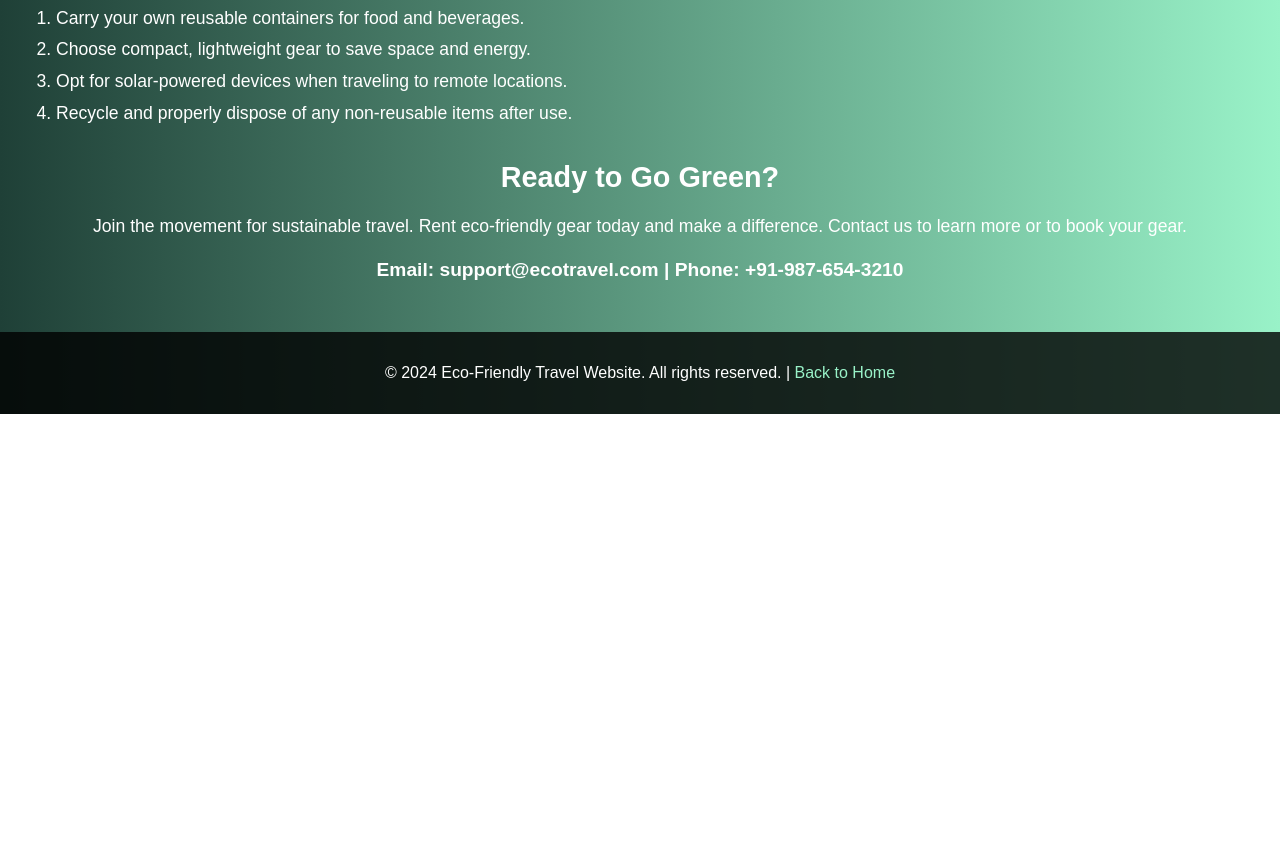
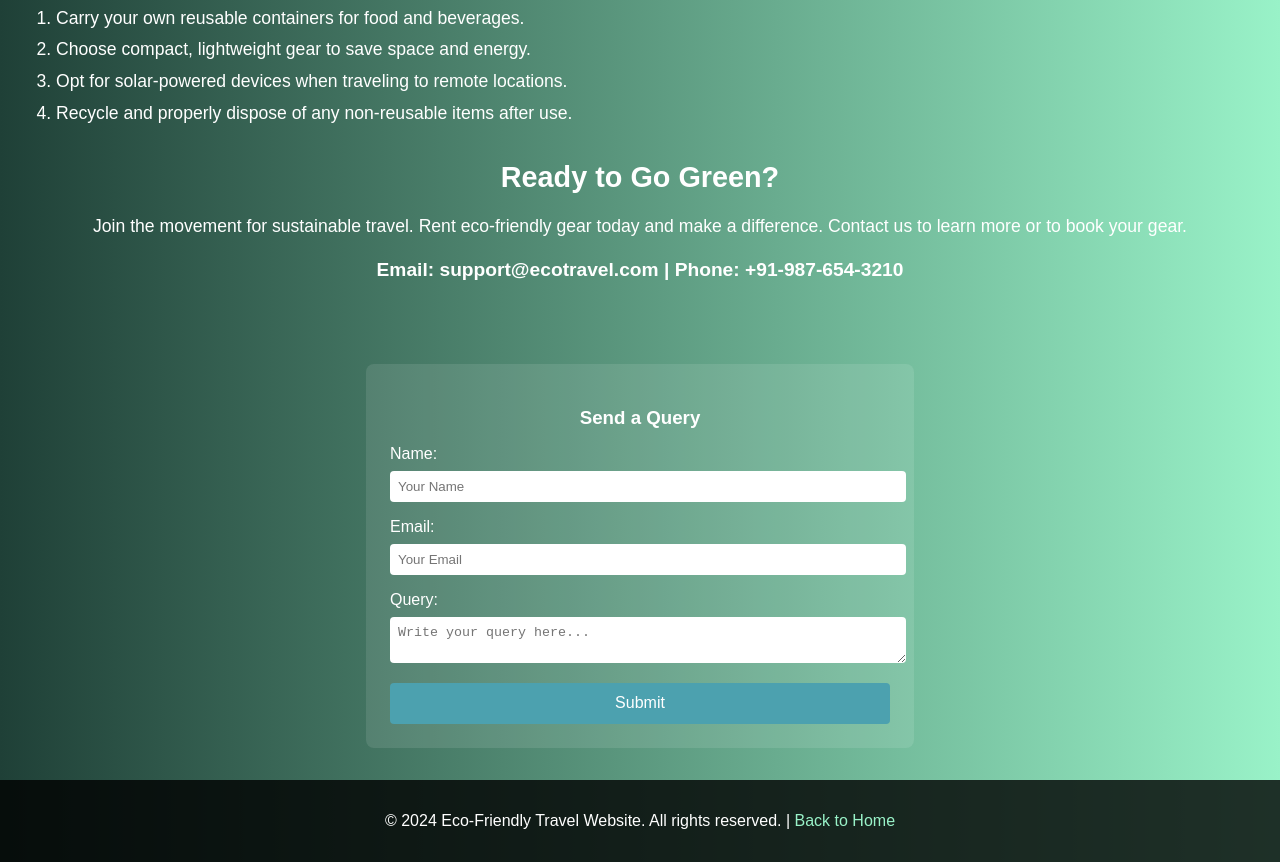
Before and after one commit to Palak21012005/Ech-friendly-travel, a plain HTML site: page eco-gear-rentals.html in a window 1280 px wide. Shown: the part 946-1808 px from the top of the page. Before the commit the page ends 1360 px from the top, so only its background shows below. Drawn offline with Linux system fonts and the light colour scheme.

Commit message:
added form

```diff
--- a/eco-gear-rentals.html
+++ b/eco-gear-rentals.html
@@ -90,6 +90,22 @@
       </p>
     </section>
   </main>
+   <!-- Query Form -->
+   <form style="margin: 2rem auto; max-width: 500px; background: rgba(255, 255, 255, 0.1); padding: 1.5rem; border-radius: 8px;">
+    <h3 style="text-align: center; margin-bottom: 1rem;">Send a Query</h3>
+    <label for="name" style="display: block; margin-bottom: 0.5rem;">Name:</label>
+    <input type="text" id="name" name="name" placeholder="Your Name" required style="width: 100%; padding: 0.5rem; margin-bottom: 1rem; border: none; border-radius: 4px;">
+
+    <label for="email" style="display: block; margin-bottom: 0.5rem;">Email:</label>
+    <input type="email" id="email" name="email" placeholder="Your Email" required style="width: 100%; padding: 0.5rem; margin-bottom: 1rem; border: none; border-radius: 4px;">
+
+    <label for="query" style="display: block; margin-bottom: 0.5rem;">Query:</label>
+    <textarea id="query" name="query" placeholder="Write your query here..." required style="width: 100%; padding: 0.5rem; margin-bottom: 1rem; border: none; border-radius: 4px;"></textarea>
+
+    <button type="submit" style="display: block; width: 100%; padding: 0.7rem; background: #4ca1af; color: white; border: none; border-radius: 4px; font-size: 1rem;">Submit</button>
+  </form>
+</section>
+</main>
 
   <!-- Footer -->
   <footer style="text-align: center; padding: 1rem; background: rgba(0, 0, 0, 0.8);">
```
